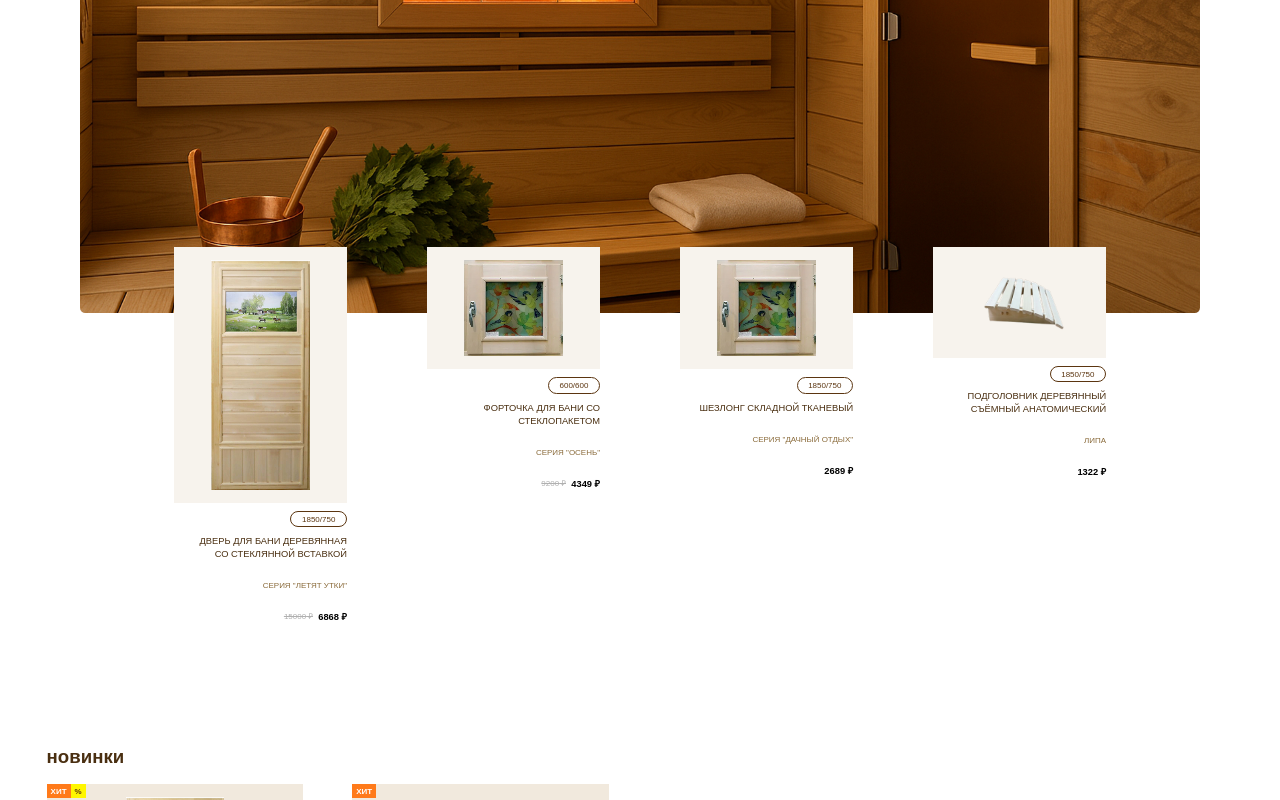
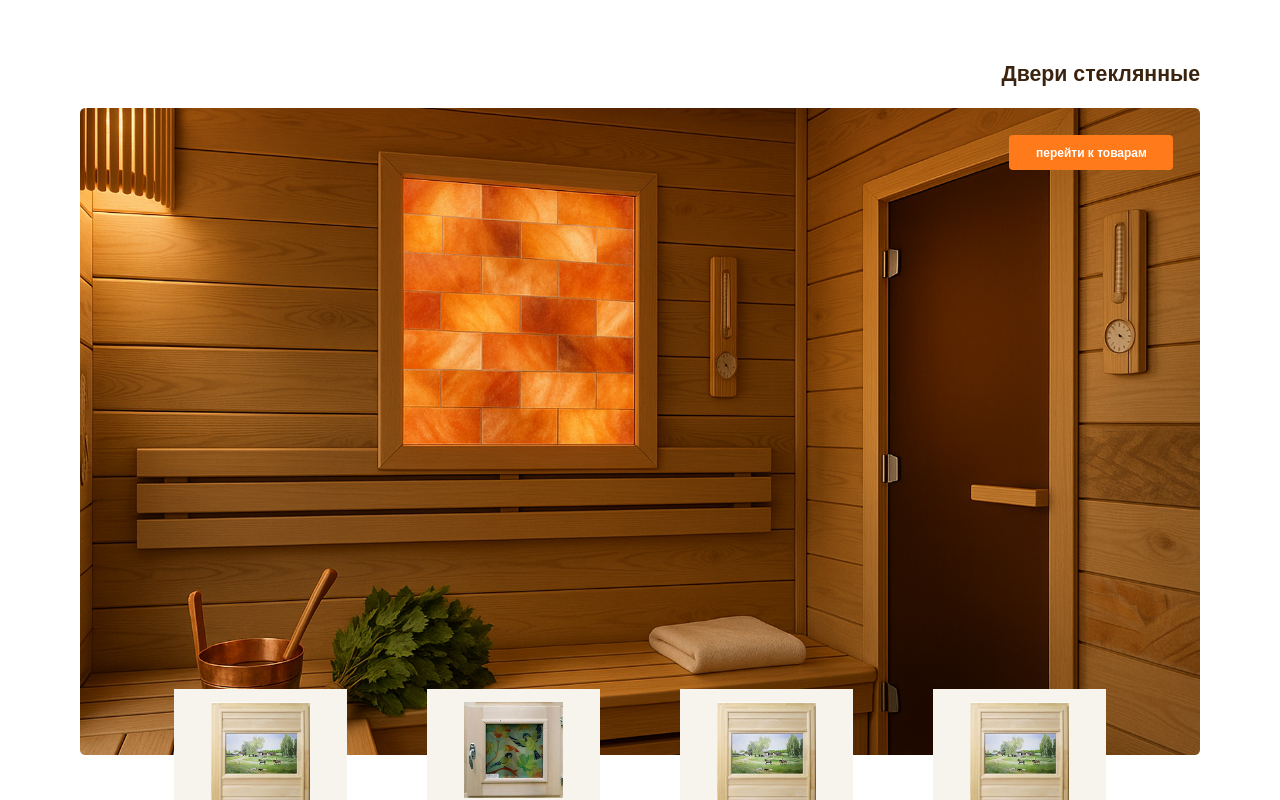
Before and after one commit to Safirenat/mywood, a Next.js app: page / in a window 1280 px wide. Shown: the part 2000-2800 px from the top of the page. Built offline with nearby package versions, Linux system fonts and the light colour scheme.

Commit message:
Вывод в блоки карточек товаров

```diff
--- a/src/components/sections/GlassDoors/GlassDoors.module.scss
+++ b/src/components/sections/GlassDoors/GlassDoors.module.scss
@@ -1,4 +1,4 @@
-@import "../../../styles/adaptive-px.scss";
+@use "../../../styles/adaptive-px.scss" as *;
 
 .Section {
   width: 100%;
--- a/src/components/sections/GlassDoors/GlassDoors.tsx
+++ b/src/components/sections/GlassDoors/GlassDoors.tsx
@@ -1,10 +1,27 @@
+"use client";
+
+import { useEffect, useState } from "react";
 import Image from "next/image";
 import styles from "./GlassDoors.module.scss";
 import ProductCard from "../../ui/ProductCard/ProductCard";
-import { products } from "../../../data/products";
+import { categorizedProducts } from "../../../data/products";
 
 export default function GlassDoors() {
-  const items = products.filter((p) => p.blocks?.includes("glass-doors"));
+  const allItems = categorizedProducts["glass-door"];
+  const [randomItems, setRandomItems] = useState<typeof allItems>([]);
+
+  useEffect(() => {
+    if (!allItems || allItems.length === 0) return;
+
+    const shuffled = [...allItems].sort(() => Math.random() - 0.5);
+    const selected = shuffled.slice(0, 4);
+
+    const timerId = window.setTimeout(() => {
+      setRandomItems(selected);
+    }, 0);
+
+    return () => window.clearTimeout(timerId);
+  }, [allItems]);
 
   return (
     <section className={styles.Section}>
@@ -18,12 +35,11 @@ export default function GlassDoors() {
             width={1200}
             height={500}
           />
-
           <button className={styles.Button}>перейти к товарам</button>
         </div>
 
         <div className={styles.Bottom}>
-          {items.map((product) => (
+          {randomItems.map((product) => (
             <ProductCard
               key={product.id}
               product={product}
--- a/src/components/sections/PatternedSolutions/PatternedSolutions.module.scss
+++ b/src/components/sections/PatternedSolutions/PatternedSolutions.module.scss
@@ -1,4 +1,4 @@
-@import "../../../styles/adaptive-px.scss";
+@use "../../../styles/adaptive-px.scss" as *;
 
 .Section {
   width: 100%;
--- a/src/components/sections/PatternedSolutions/PatternedSolutions.tsx
+++ b/src/components/sections/PatternedSolutions/PatternedSolutions.tsx
@@ -1,10 +1,37 @@
+"use client";
+
+import { useEffect, useState } from "react";
 import Image from "next/image";
 import styles from "./PatternedSolutions.module.scss";
 import ProductCard from "../../ui/ProductCard/ProductCard";
-import { products } from "../../../data/products";
+import { categorizedProducts, type Product } from "../../../data/products";
 
 export default function PatternedSolutions() {
-  const items = products.filter((p) => p.blocks?.includes("patterned"));
+  const [randomItems, setRandomItems] = useState<Product[]>([]);
+
+  useEffect(() => {
+    // Берём все деревянные двери + форточки
+    const source: Product[] = [
+      ...(categorizedProducts["wood-door"] ?? []),
+      ...(categorizedProducts["window"] ?? []),
+    ];
+
+    if (source.length === 0) return;
+
+    // Перемешиваем и берём максимум 4
+    const shuffled = [...source].sort(() => Math.random() - 0.5);
+    const selected = shuffled.slice(0, 4);
+
+    // setState вызываем НЕ синхронно,
+    // а из колбэка — React перестаёт ругаться
+    const timerId = window.setTimeout(() => {
+      setRandomItems(selected);
+    }, 0);
+
+    return () => {
+      window.clearTimeout(timerId);
+    };
+  }, []);
 
   return (
     <section className={styles.Section}>
@@ -18,12 +45,11 @@ export default function PatternedSolutions() {
             width={1200}
             height={500}
           />
-
           <button className={styles.Button}>перейти к товарам</button>
         </div>
 
         <div className={styles.Bottom}>
-          {items.map((product) => (
+          {randomItems.map((product) => (
             <ProductCard
               key={product.id}
               product={product}
--- a/src/components/sections/ProductSection/ProductSection.tsx
+++ b/src/components/sections/ProductSection/ProductSection.tsx
@@ -1,6 +1,6 @@
 import styles from "./ProductSection.module.scss";
 import ProductCard from "../../ui/ProductCard/ProductCard";
-import { products } from "../../../data/products";
+import { allProducts } from "../../../data/products";
 
 interface ProductSectionProps {
   title: string;
@@ -10,8 +10,8 @@ interface ProductSectionProps {
 export default function ProductSection({ title, mode }: ProductSectionProps) {
   const filtered =
     mode === "hits"
-      ? products.filter((p) => p.isHit)
-      : products.filter((p) => p.isNew);
+      ? allProducts.filter((p) => p.isHit)
+      : allProducts.filter((p) => p.isNew);
 
   return (
     <section className={styles.Section}>
--- a/src/data/products.ts
+++ b/src/data/products.ts
@@ -1,3 +1,5 @@
+// src/data/products.ts
+
 export type ProductCategory =
   | "wood-door"
   | "glass-door"
@@ -7,22 +9,22 @@ export type ProductCategory =
   | "other";
 
 export interface Product {
-  id: string;
-  title: string;        // ДВЕРЬ ДЛЯ БАНИ ...
-  series: string;       // СЕРИЯ "ЛЕТЯТ УТКИ"
-  sizeLabel?: string;   // 1850/750
-  image: string;        // путь к картинке
-  price: number;        // актуальная цена
-  oldPrice?: number;    // зачёркнутая цена (если есть скидка)
-  isHit: boolean;       // хит продаж
-  isNew: boolean;       // новинка
-  hasDiscount: boolean; // есть скидка (%)
+  id: string;         // ID товара
+  title: string;      // Название, напр. "ДВЕРЬ ДЛЯ БАНИ ..."
+  series: string;     // Серия, напр. 'СЕРИЯ "ЛЕТЯТ УТКИ"'
+  sizeLabel?: string; // Размер, напр. "1850/750"
+  image: string;      // Путь к картинке
+  price: number;      // Актуальная цена
+  oldPrice?: number;  // Старая цена (если есть скидка)
+  isHit: boolean;     // Хит продаж
+  isNew: boolean;     // Новинка
+  hasDiscount: boolean; // Есть скидка (%)
   category: ProductCategory;
-  blocks?: Array<"hits" | "new" | "wood-doors" | "patterned" | "glass-doors">;
 }
 
-// временная "база данных"
-export const products: Product[] = [
+// Объект: каждая категория — это свой массив товаров
+export const categorizedProducts: Record<ProductCategory, Product[]> = {
+  "wood-door": [
     {
       id: "door-1",
       title: "ДВЕРЬ ДЛЯ БАНИ ДЕРЕВЯННАЯ СО СТЕКЛЯННОЙ ВСТАВКОЙ",
@@ -35,8 +37,137 @@ export const products: Product[] = [
       isNew: true,
       hasDiscount: true,
       category: "wood-door",
-    blocks: ["hits", "new", "wood-doors", "glass-doors" , "patterned"],
     },
+    {
+      id: "door-122",
+      title: "ДВЕРЬ ДЛЯ БАНИ ДЕРЕВЯННАЯ СО СТЕКЛЯННОЙ ВСТАВКОЙ",
+      series: 'СЕРИЯ "ЛЕТЯТ УТКИ"',
+      sizeLabel: "1850/750",
+      image: "/products/test-tovar.jpg",
+      price: 6868,
+      oldPrice: 15000,
+      isHit: true,
+      isNew: true,
+      hasDiscount: true,
+      category: "wood-door",
+    },
+    {
+      id: "door-221",
+      title: "ДВЕРЬ ДЛЯ БАНИ ДЕРЕВЯННАЯ СО СТЕКЛЯННОЙ ВСТАВКОЙ",
+      series: 'СЕРИЯ "ЛЕТЯТ УТКИ"',
+      sizeLabel: "1850/750",
+      image: "/products/test-tovar.jpg",
+      price: 6868,
+      oldPrice: 15000,
+      isHit: true,
+      isNew: true,
+      hasDiscount: true,
+      category: "wood-door",
+    },
+    {
+      id: "door-21",
+      title: "ДВЕРЬ ДЛЯ БАНИ ДЕРЕВЯННАЯ СО СТЕКЛЯННОЙ ВСТАВКОЙ",
+      series: 'СЕРИЯ "ЛЕТЯТ УТКИ"',
+      sizeLabel: "1850/750",
+      image: "/products/test-tovar.jpg",
+      price: 6868,
+      oldPrice: 15000,
+      isHit: true,
+      isNew: true,
+      hasDiscount: true,
+      category: "wood-door",
+    },
+    {
+      id: "door-231",
+      title: "ДВЕРЬ ДЛЯ БАНИ ДЕРЕВЯННАЯ СО СТЕКЛЯННОЙ ВСТАВКОЙ",
+      series: 'СЕРИЯ "ЛЕТЯТ УТКИ"',
+      sizeLabel: "1850/750",
+      image: "/products/test-tovar.jpg",
+      price: 6868,
+      oldPrice: 15000,
+      isHit: true,
+      isNew: true,
+      hasDiscount: true,
+      category: "wood-door",
+    },
+  ],
+
+  "glass-door": [
+    {
+      id: "glass-1",
+      title: "ДВЕРЬ СТЕКЛЯННАЯ МАТОВАЯ",
+      series: "BRONZE",
+      sizeLabel: "1850/700",
+      image: "/products/test-tovar2.jpg",
+      price: 11000,
+      isHit: false,
+      isNew: true,
+      hasDiscount: false,
+      category: "glass-door",
+    },
+    {
+      id: "glass-31",
+      title: "ДВЕРЬ СТЕКЛЯННАЯ МАТОВАЯ",
+      series: "BRONZE",
+      sizeLabel: "1850/700",
+      image: "/products/test-tovar.jpg",
+      price: 11000,
+      isHit: false,
+      isNew: true,
+      hasDiscount: false,
+      category: "glass-door",
+    },
+    {
+      id: "glass-31654",
+      title: "ДВЕРЬ СТЕКЛЯННАЯ МАТОВАЯ",
+      series: "BRONZE",
+      sizeLabel: "1850/700",
+      image: "/products/test-tovar.jpg",
+      price: 11000,
+      isHit: false,
+      isNew: true,
+      hasDiscount: false,
+      category: "glass-door",
+    },
+    {
+      id: "glass-311123",
+      title: "ДВЕРЬ СТЕКЛЯННАЯ МАТОВАЯ",
+      series: "BRONZE",
+      sizeLabel: "1850/700",
+      image: "/products/test-tovar.jpg",
+      price: 11000,
+      isHit: false,
+      isNew: true,
+      hasDiscount: false,
+      category: "glass-door",
+    },
+    {
+      id: "glass-332321",
+      title: "ДВЕРЬ СТЕКЛЯННАЯ МАТОВАЯ",
+      series: "BRONZE",
+      sizeLabel: "1850/700",
+      image: "/products/test-tovar.jpg",
+      price: 11000,
+      isHit: false,
+      isNew: true,
+      hasDiscount: false,
+      category: "glass-door",
+    },
+    {
+      id: "glass-3133",
+      title: "ДВЕРЬ СТЕКЛЯННАЯ МАТОВАЯ",
+      series: "BRONZE",
+      sizeLabel: "1850/700",
+      image: "/products/test-tovar.jpg",
+      price: 11000,
+      isHit: false,
+      isNew: true,
+      hasDiscount: false,
+      category: "glass-door",
+    },
+  ],
+
+  "window": [
     {
       id: "window-1",
       title: "ФОРТОЧКА ДЛЯ БАНИ СО СТЕКЛОПАКЕТОМ",
@@ -49,13 +180,14 @@ export const products: Product[] = [
       isNew: false,
       hasDiscount: true,
       category: "window",
-    blocks: ["hits", "new", "wood-doors", "glass-doors" , "patterned"],
     },
+  ],
+
+  "lounger": [
     {
       id: "lounger-1",
       title: "ШЕЗЛОНГ СКЛАДНОЙ ТКАНЕВЫЙ",
       series: 'СЕРИЯ "Дачный отдых"',
-    // sizeLabel: undefined,
       sizeLabel: "1850/750",
       image: "/products/test-tovar2.jpg",
       price: 2689,
@@ -64,13 +196,14 @@ export const products: Product[] = [
       isNew: true,
       hasDiscount: false,
       category: "lounger",
-    blocks: ["hits", "new", "wood-doors", "glass-doors" , "patterned"],
     },
+  ],
+
+  "headrest": [
     {
       id: "headrest-1",
       title: "ПОДГОЛОВНИК ДЕРЕВЯННЫЙ СЪЁМНЫЙ АНАТОМИЧЕСКИЙ",
       series: "ЛИПА",
-    // sizeLabel: undefined,
       sizeLabel: "1850/750",
       image: "/products/test-tovar3.png",
       price: 1322,
@@ -84,7 +217,6 @@ export const products: Product[] = [
       id: "headrest-12",
       title: "ПОДГОЛОВНИК ДЕРЕВЯННЫЙ СЪЁМНЫЙ АНАТОМИЧЕСКИЙ",
       series: "ЛИПА",
-    // sizeLabel: undefined,
       sizeLabel: "1850/750",
       image: "/products/test-tovar4.png",
       price: 1322,
@@ -92,22 +224,14 @@ export const products: Product[] = [
       isHit: true,
       isNew: false,
       hasDiscount: false,
-    category: "lounger",
-    blocks: ["hits", "new", "wood-doors", "glass-doors" , "patterned"],
+      category: "headrest",
     },
-  // {
-  //   id: "headrest-1222",
-  //   title: "ПОДГОЛОВНИК ДЕРЕВЯННЫЙ СЪЁМНЫЙ АНАТОМИЧЕСКИЙ",
-  //   series: "ЛИПА",
-  //   // sizeLabel: undefined,
-  //   sizeLabel: "1850/750",
-  //   image: "/products/test-tovar5.png",
-  //   price: 1322,
-  //   oldPrice: undefined,
-  //   isHit: true,
-  //   isNew: false,
-  //   hasDiscount: false,
-  //   category: "lounger",
-  //   blocks: ["hits", "new", "wood-doors", "glass-doors" , "patterned"],
-  // },
-];
+  ],
+
+  "other": [
+    // сюда потом добавишь аксессуары и прочее
+  ],
+};
+
+// Плоский список всех товаров — удобно для "Хиты" / "Новинки"
+export const allProducts: Product[] = Object.values(categorizedProducts).flat();
```
Also changed, not shown: src/components/ui/ProductCard/ProductCard.tsx (+8 -3 lines). Lines whose indentation alone changed are shown as unchanged.
